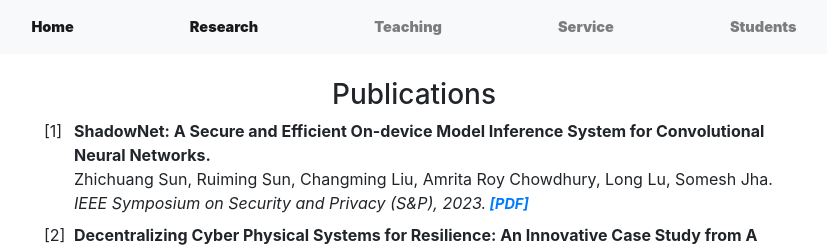
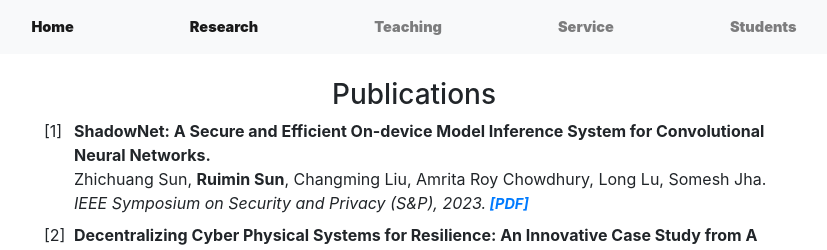
Before and after one commit to gracesrm/gracesrm.github.io, a React (Create React App) app: page /research in a window 1280 px wide. Shown: the top 250 px of the page, without its empty margins (226-1053 px from the left). Built offline with nearby package versions, Linux system fonts and the light colour scheme.

Commit message:
correct my name

```diff
--- a/src/Research/index.jsx
+++ b/src/Research/index.jsx
@@ -49,7 +49,7 @@ const publications = () => (
     <ol reversed>
         <li className="text-left li_padding_bottom">
             <dt>ShadowNet: A Secure and Efficient On-device Model Inference System for Convolutional Neural Networks.</dt>
-            <div>Zhichuang Sun, Ruiming Sun, Changming Liu, Amrita Roy Chowdhury, Long Lu, Somesh Jha.</div>
+            <div>Zhichuang Sun, <b>Ruimin Sun</b>, Changming Liu, Amrita Roy Chowdhury, Long Lu, Somesh Jha.</div>
             <div><em>IEEE Symposium on Security and Privacy (S&P), 2023.
             <a href={""}> [PDF]</a></em></div>
         </li>
```
